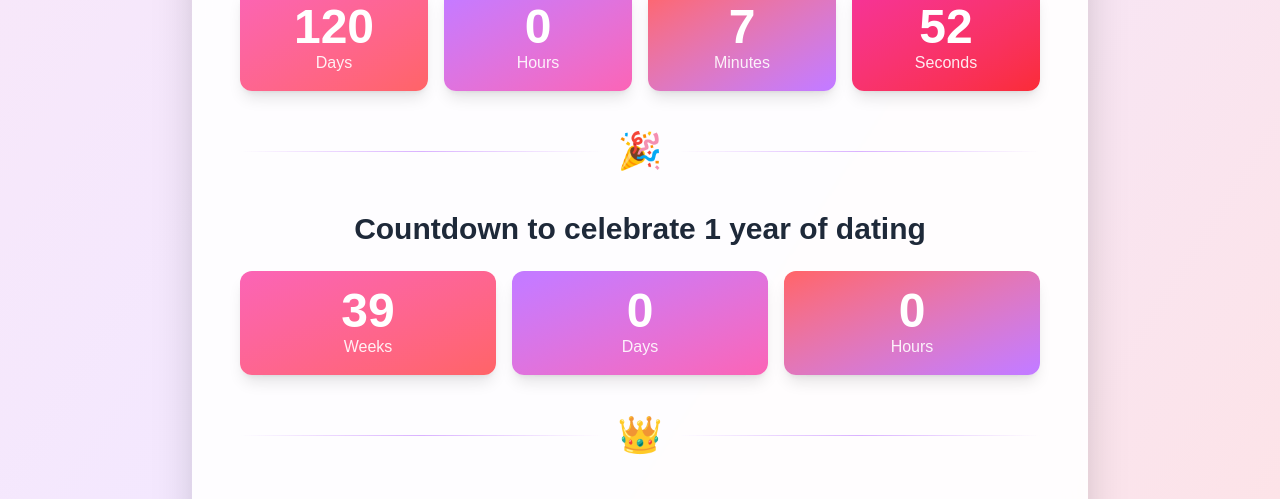
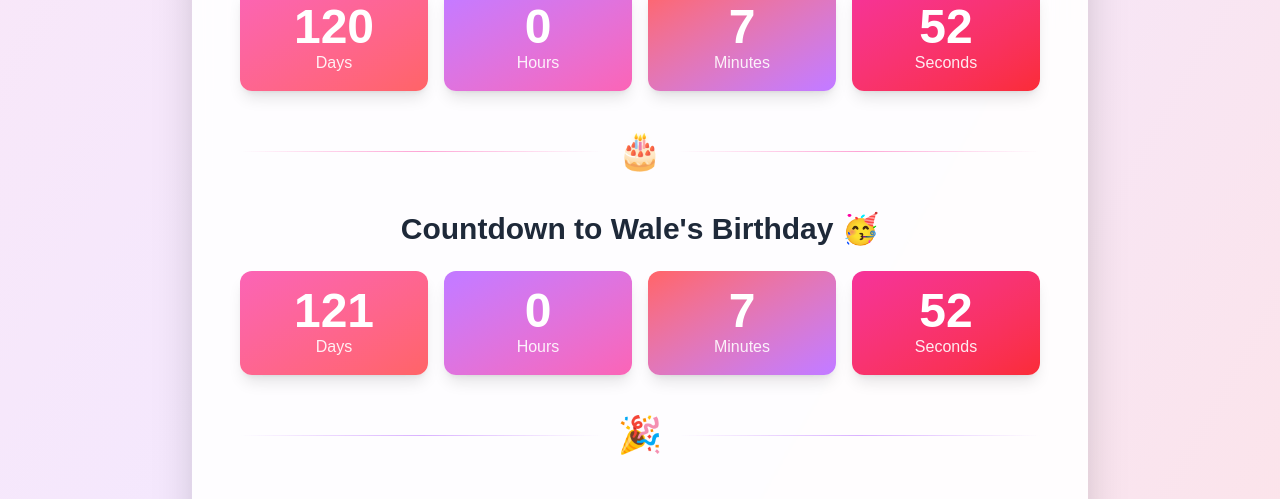
Before and after one commit to Juarpla/100d, a Next.js app: page / in a window 1280 px wide. Shown: the part 1081-1580 px from the top of the page. Built offline with nearby package versions, Linux system fonts and the light colour scheme; no server answers.

Commit message:
Add Countdown to Wale

```diff
--- a/app/page.tsx
+++ b/app/page.tsx
@@ -29,6 +29,14 @@ export default function Home() {
   });
 
   const [timeLeftGoal, setTimeLeftGoal] = useState({
+    days: 0,
+    hours: 0,
+    minutes: 0,
+    seconds: 0,
+    isComplete: false
+  });
+
+  const [timeLeftBirthday, setTimeLeftBirthday] = useState({
     days: 0,
     hours: 0,
     minutes: 0,
@@ -125,6 +133,17 @@ export default function Home() {
 
     updateGetGoal();
     const timer = setInterval(updateGetGoal, 1000);
+
+    return () => clearInterval(timer);
+  }, []);
+
+  useEffect(() => {
+    const updateBirthday = () => {
+      setTimeLeftBirthday(calculateTimeLeft('2026-03-16T00:00:00'));
+    };
+
+    updateBirthday();
+    const timer = setInterval(updateBirthday, 1000);
 
     return () => clearInterval(timer);
   }, []);
@@ -330,6 +349,54 @@ export default function Home() {
 
           {/* Separator */}
           <div className="flex items-center justify-center my-6 sm:my-8 md:my-10">
+            <div className="flex-grow h-px bg-gradient-to-r from-transparent via-pink-300 to-transparent dark:via-pink-700"></div>
+            <div className="mx-4 text-2xl sm:text-3xl md:text-4xl">🎂</div>
+            <div className="flex-grow h-px bg-gradient-to-r from-transparent via-pink-300 to-transparent dark:via-pink-700"></div>
+          </div>
+
+          {/* Wale's Birthday Countdown */}
+          <div className="text-center mb-4 sm:mb-6">
+            <h2 className="text-xl sm:text-2xl md:text-3xl font-semibold text-gray-800 dark:text-white mb-4 sm:mb-6 px-2">
+              Countdown to Wale&apos;s Birthday 🥳
+            </h2>
+            <div className="grid grid-cols-2 sm:grid-cols-4 gap-2 sm:gap-3 md:gap-4 mb-4 sm:mb-6">
+              <div className="bg-gradient-to-br from-pink-400 to-red-400 rounded-lg sm:rounded-xl p-3 sm:p-4 shadow-lg">
+                <div className="text-2xl sm:text-3xl md:text-4xl lg:text-5xl font-bold text-white">
+                  {timeLeftBirthday.days}
+                </div>
+                <div className="text-xs sm:text-sm md:text-base text-white/90 font-medium">
+                  Days
+                </div>
+              </div>
+              <div className="bg-gradient-to-br from-purple-400 to-pink-400 rounded-lg sm:rounded-xl p-3 sm:p-4 shadow-lg">
+                <div className="text-2xl sm:text-3xl md:text-4xl lg:text-5xl font-bold text-white">
+                  {timeLeftBirthday.hours}
+                </div>
+                <div className="text-xs sm:text-sm md:text-base text-white/90 font-medium">
+                  Hours
+                </div>
+              </div>
+              <div className="bg-gradient-to-br from-red-400 to-purple-400 rounded-lg sm:rounded-xl p-3 sm:p-4 shadow-lg">
+                <div className="text-2xl sm:text-3xl md:text-4xl lg:text-5xl font-bold text-white">
+                  {timeLeftBirthday.minutes}
+                </div>
+                <div className="text-xs sm:text-sm md:text-base text-white/90 font-medium">
+                  Minutes
+                </div>
+              </div>
+              <div className="bg-gradient-to-br from-pink-500 to-red-500 rounded-lg sm:rounded-xl p-3 sm:p-4 shadow-lg">
+                <div className="text-2xl sm:text-3xl md:text-4xl lg:text-5xl font-bold text-white">
+                  {timeLeftBirthday.seconds}
+                </div>
+                <div className="text-xs sm:text-sm md:text-base text-white/90 font-medium">
+                  Seconds
+                </div>
+              </div>
+            </div>
+          </div>
+
+          {/* Separator */}
+          <div className="flex items-center justify-center my-6 sm:my-8 md:my-10">
             <div className="flex-grow h-px bg-gradient-to-r from-transparent via-purple-300 to-transparent dark:via-purple-700"></div>
             <div className="mx-4 text-2xl sm:text-3xl md:text-4xl">🎉</div>
             <div className="flex-grow h-px bg-gradient-to-r from-transparent via-purple-300 to-transparent dark:via-purple-700"></div>
```
